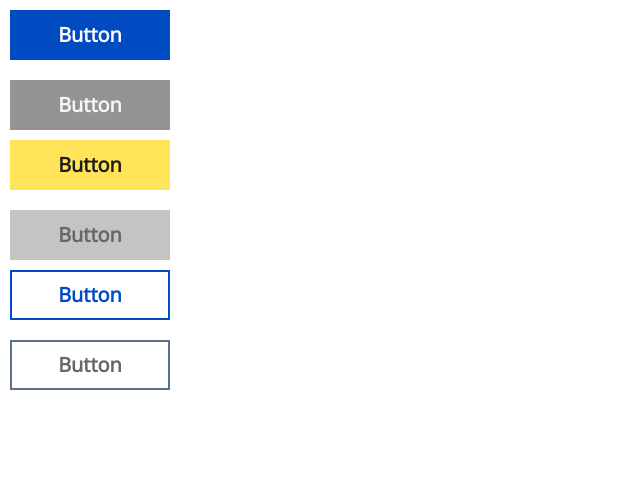
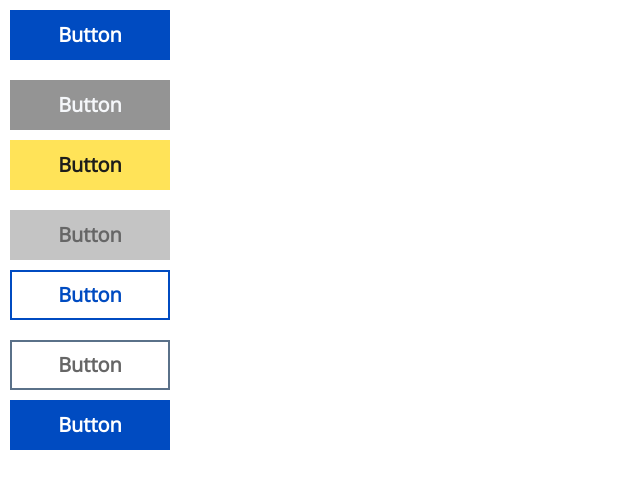
Before and after one commit to OleksiiKachan/ua-design-system, a React (Create React App) app: page / in a window 1280 px wide. Shown: the top 488 px of the page, without its empty margins (0-640 px from the left). Built offline with nearby package versions, Linux system fonts and the light colour scheme.

Commit message:
test: add button with href

```diff
--- a/src/App.js
+++ b/src/App.js
@@ -1,11 +1,12 @@
 import React from 'react';
+import { BrowserRouter } from 'react-router-dom';
 import './App.css';
 
 import { Button } from './elements';
 
 function App() {
   return (
-    <>
+    <BrowserRouter>
       <div style={{ margin: `10px`, display: 'grid', gridRowGap: `20px` }}>
         <Button.Blue>Button</Button.Blue>
         <Button.Blue disabled>Button</Button.Blue>
@@ -18,7 +19,10 @@ function App() {
         <Button.Outline>Button</Button.Outline>
         <Button.Outline disabled>Button</Button.Outline>
       </div>
-    </>
+      <div style={{ margin: `10px`, display: 'grid', gridRowGap: `20px` }}>
+        <Button.Blue href="https://design.gov.ua/">Button</Button.Blue>
+      </div>
+    </BrowserRouter>
   );
 }
 
```
